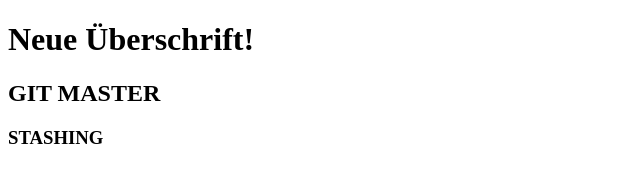
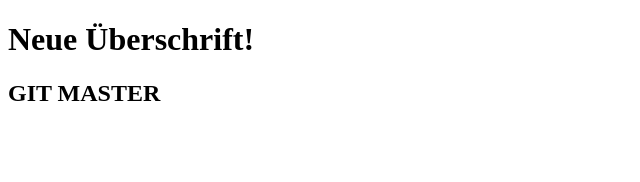
Before and after one commit to ancollet/udemy_locweb, a plain HTML site: page index.html in a window 1280 px wide. Shown: the whole page, without its empty margins (0-640 px from the left). Drawn offline with Linux system fonts and the light colour scheme.

Commit message:
Revert "added h3 for stashing test"
This reverts commit 97e3a336042202b2c5f945d0df66a34b1396a131.

```diff
--- a/index.html
+++ b/index.html
@@ -3,6 +3,5 @@
   <body>
     <h1>Neue Überschrift!</h1>
     <h2>GIT MASTER</h2>
-    <h3>STASHING</h3>
   </body>
 </html>
```
